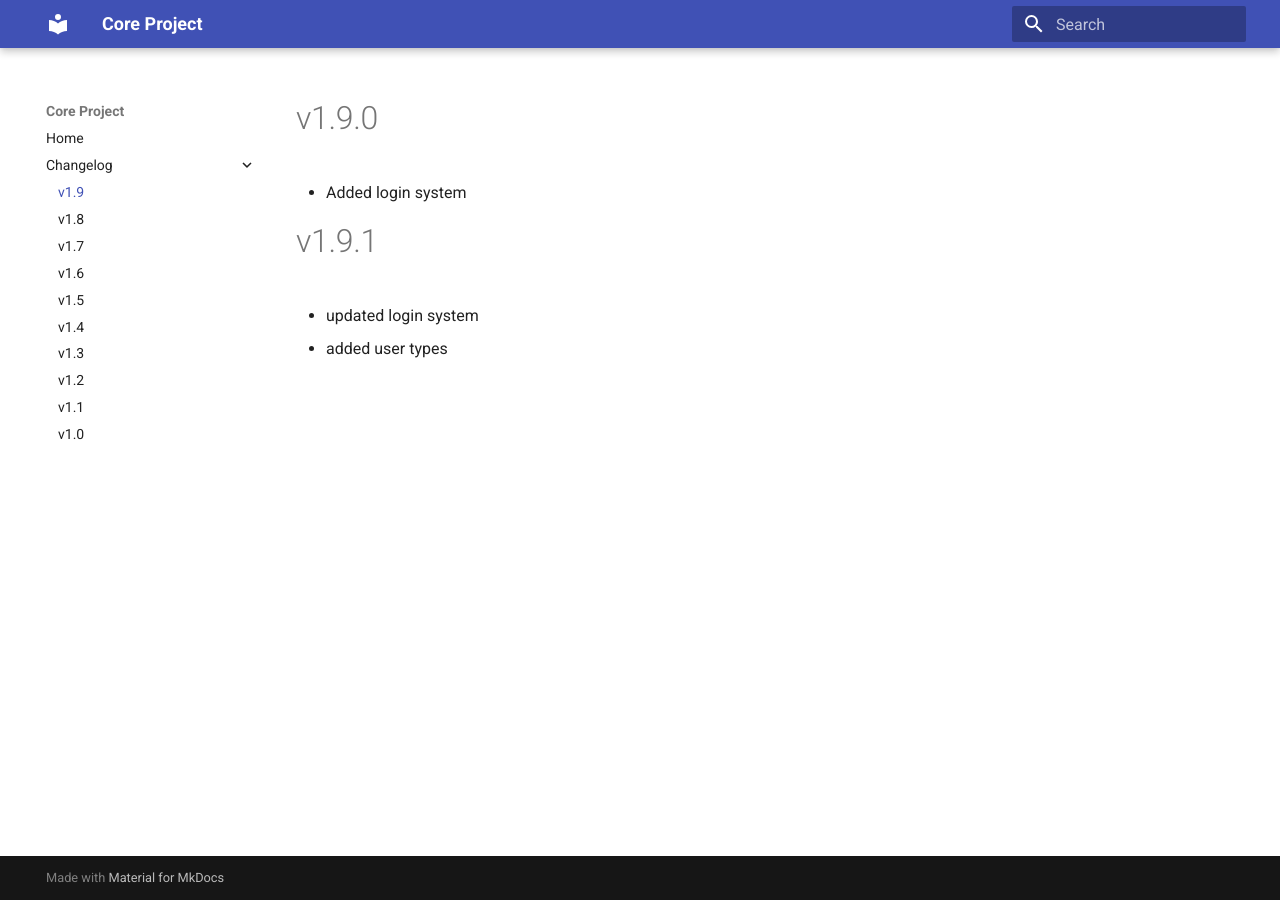
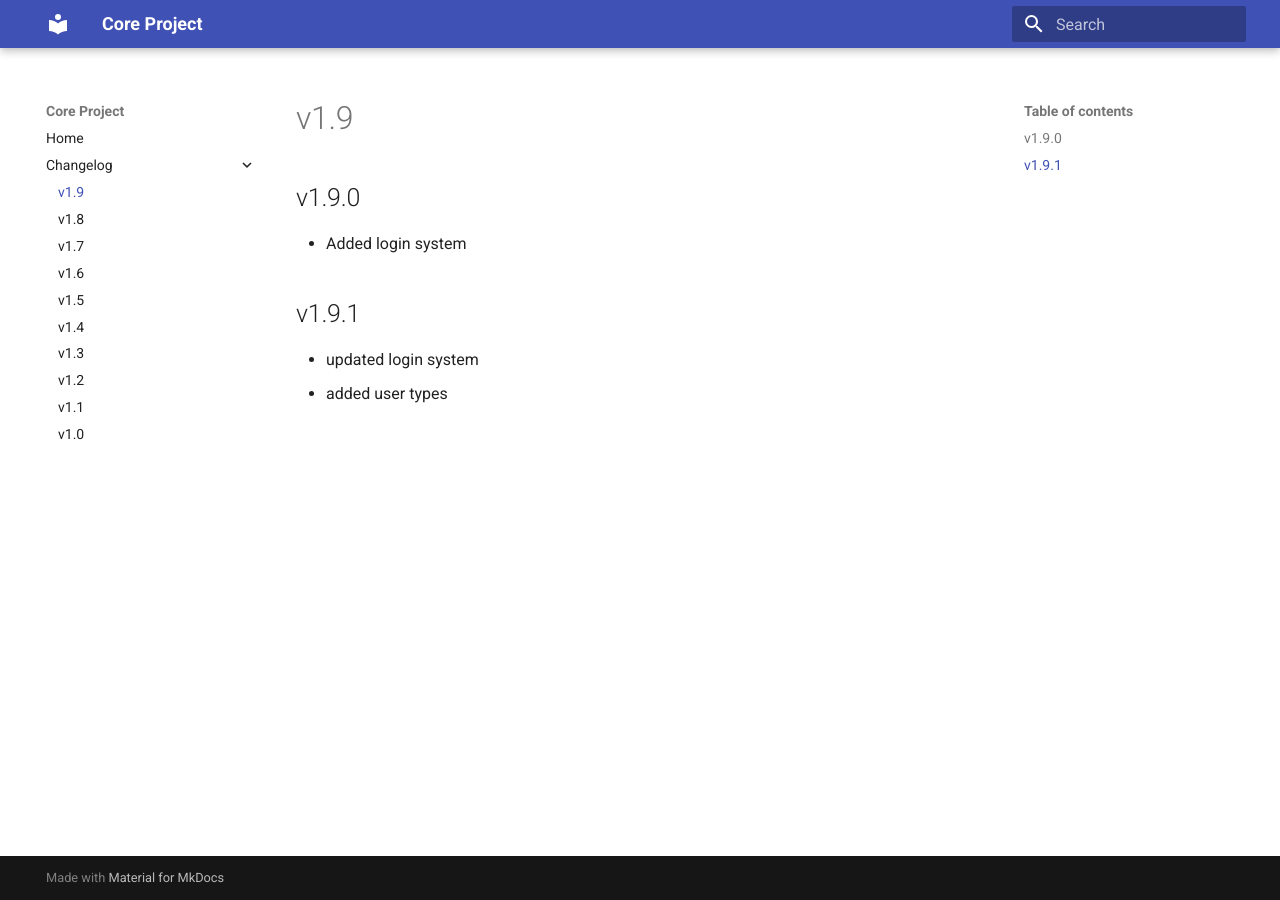
Before and after one commit to feluxerich/core, an MkDocs documentation site: the page built from docs/docs/changelog/v1.9.md, in a window 1280 px wide. Built offline with MkDocs 1.6.1 and Material for MkDocs 9.7.7, drawn with Linux system fonts in a browser that asks for light colours.

```diff
--- a/docs/docs/changelog/v1.9.md
+++ b/docs/docs/changelog/v1.9.md
@@ -1,8 +1,10 @@
-# v1.9.0
+# v1.9
+
+## v1.9.0
 
 - Added login system
 
-# v1.9.1
+## v1.9.1
 
 - updated login system
 - added user types
```
Also changed, not shown: 1 other file.
